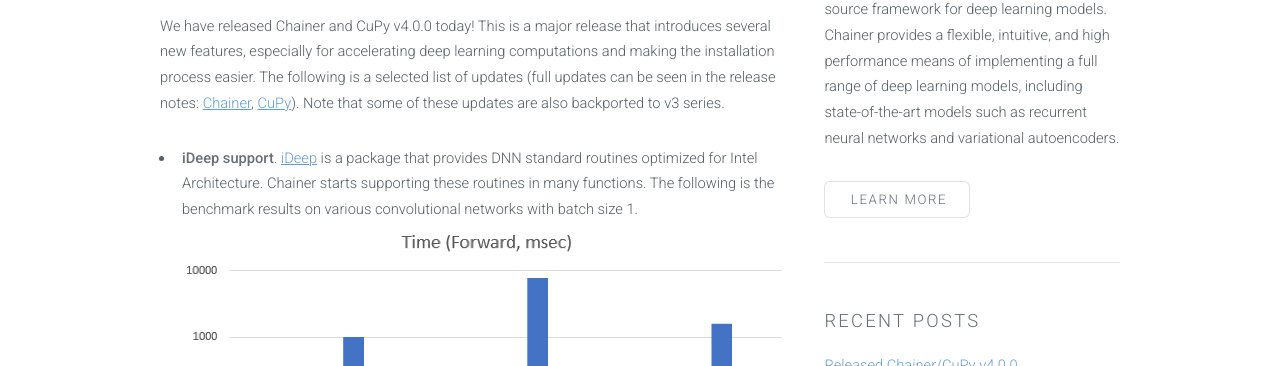
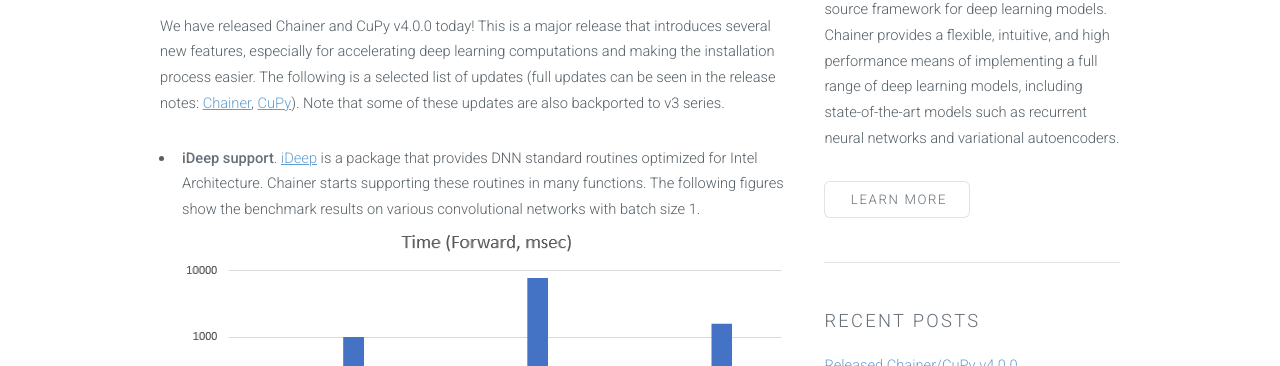
Before and after one commit to chainer/chainer.org, a Jekyll site: the page built from _posts/2018-04-17-released-v4.md, in a window 1280 px wide and 900 px high. Shown: the part 331-697 px from the top of the window. Built offline with Jekyll 4.4.1, drawn with Linux system fonts in a browser that asks for light colours.

Commit message:
Fix wording

```diff
--- a/_posts/2018-04-17-released-v4.md
+++ b/_posts/2018-04-17-released-v4.md
@@ -12,7 +12,7 @@
 - **iDeep support**.
   [iDeep](https://github.com/intel/ideep) is a package that provides DNN standard routines optimized for Intel Architecture.
   Chainer starts supporting these routines in many functions.
-  The following is the benchmark results on various convolutional networks with batch size 1.
+  The following figures show the benchmark results on various convolutional networks with batch size 1.
   ![iDeep forward result]({{ site.baseurl }}/images/ideep-fwd.png)
   ![iDeep backward result]({{ site.baseurl }}/images/ideep-bwd.png)
   To use this feature, install `ideep4py` with pip and set an environment variable `CHAINER_USE_IDEEP=auto`.
```
